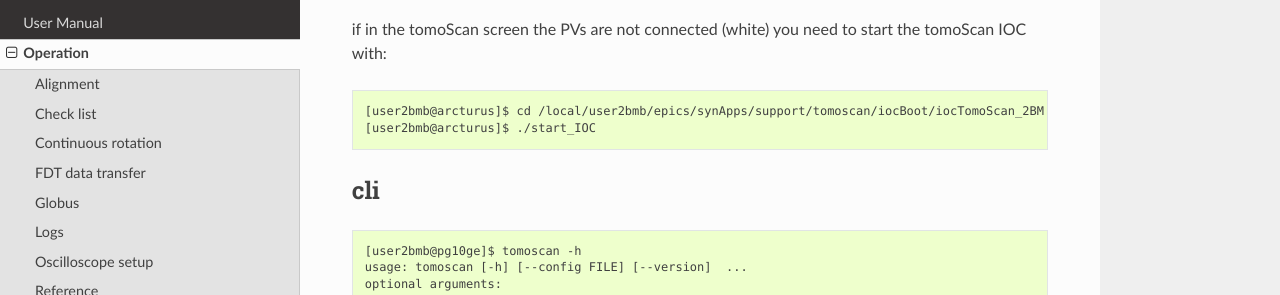
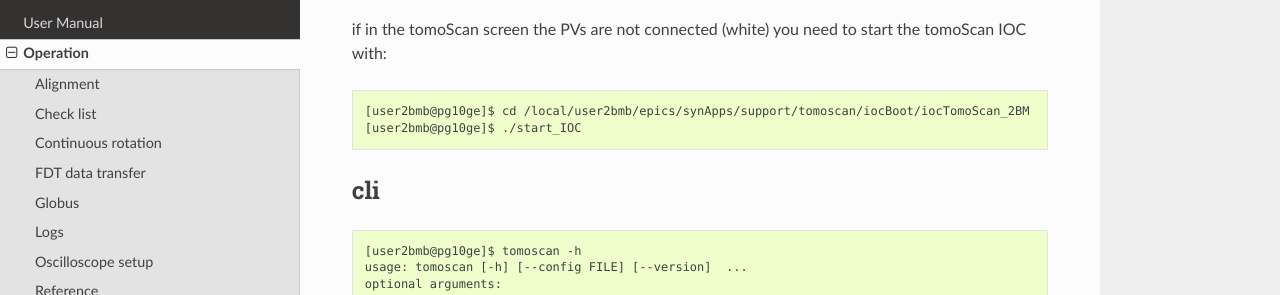
Before and after one commit to xray-imaging/2bm-docs, a Sphinx documentation site: the page built from docs/source/ops/item_020.rst, in a window 1280 px wide and 900 px high, scrolled down 1276 px. Shown: the part 156-451 px from the top of the window. Built offline with Sphinx 7.4.7 and the Read the Docs theme 2.0.0, drawn with Linux system fonts in a browser that asks for light colours; the version number could not be read and is left out.

Commit message:
Update item_020.rst

```diff
--- a/docs/source/ops/item_020.rst
+++ b/docs/source/ops/item_020.rst
@@ -36,8 +36,8 @@ If in the tomoScan screen the Python server is not running (status is stopped) y
 
 if in the tomoScan screen the PVs are not connected (white) you need to start the tomoScan IOC with::
 
-    [user2bmb@arcturus]$ cd /local/user2bmb/epics/synApps/support/tomoscan/iocBoot/iocTomoScan_2BM
-    [user2bmb@arcturus]$ ./start_IOC
+    [user2bmb@pg10ge]$ cd /local/user2bmb/epics/synApps/support/tomoscan/iocBoot/iocTomoScan_2BM
+    [user2bmb@pg10ge]$ ./start_IOC
 
 cli
 ---
```
